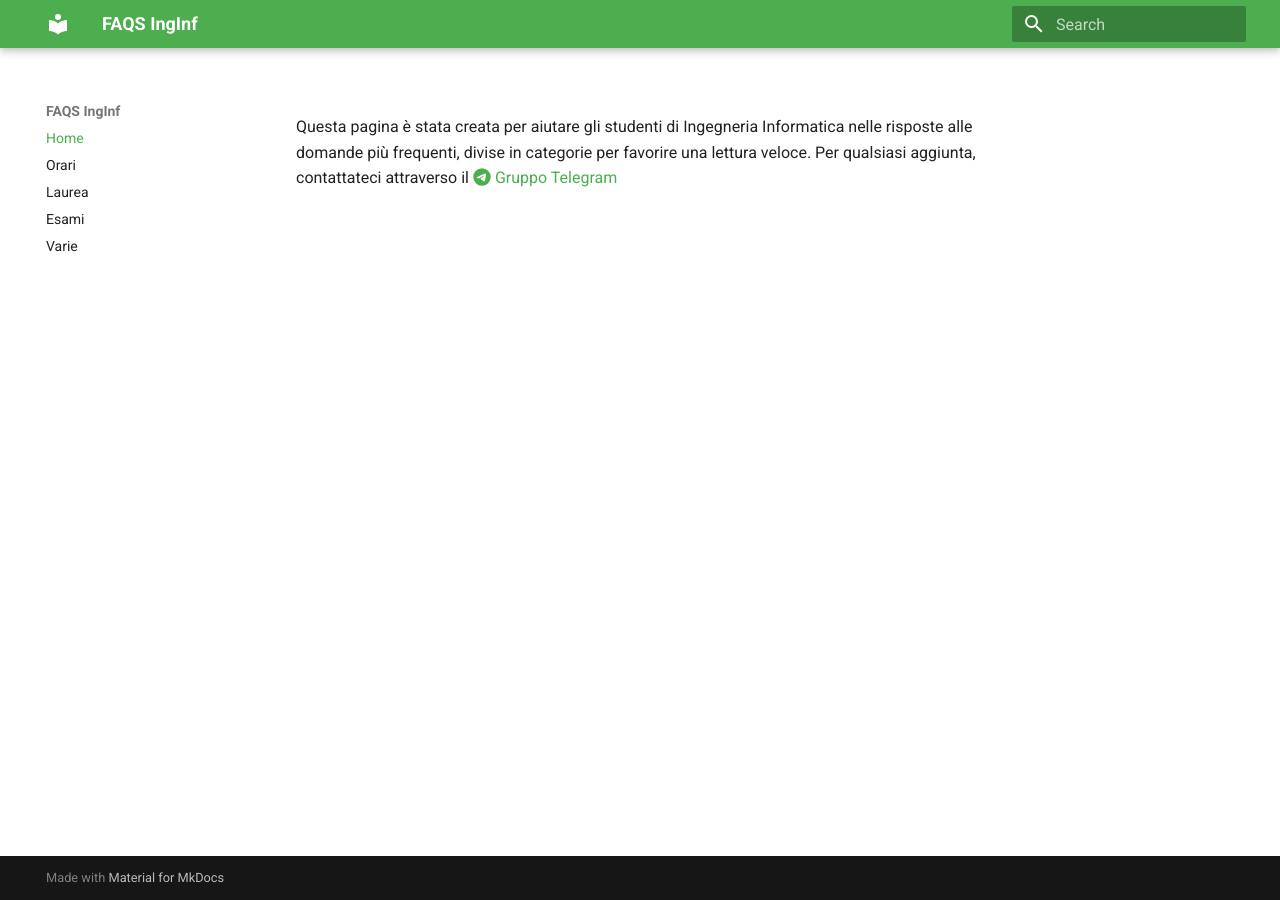
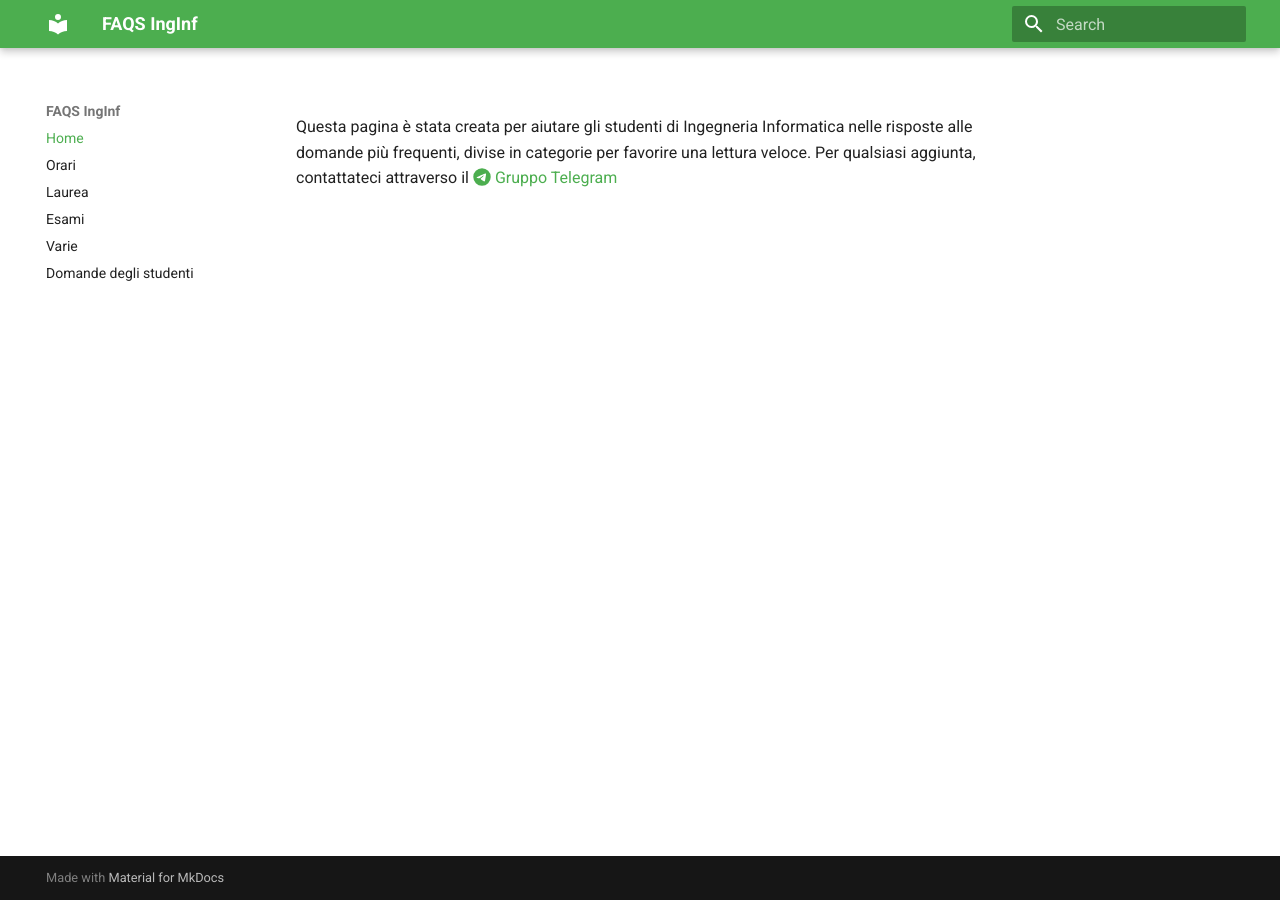
Before and after one commit to universityigi/faqs, an MkDocs documentation site: the page built from docs/index.md, in a window 1280 px wide. Built offline with MkDocs 1.6.1 and Material for MkDocs 9.7.7, drawn with Linux system fonts in a browser that asks for light colours.

Commit message:
Domande degli studenti nel menu

```diff
--- a/mkdocs.yml
+++ b/mkdocs.yml
@@ -15,6 +15,7 @@ nav:
     - Laurea: 'laurea.md'
     - Esami: 'esami.md'
     - Varie: 'varie.md'
+    - Domande degli studenti: 'studenti.md'
 markdown_extensions:
   - toc:
       permalink: true
```
